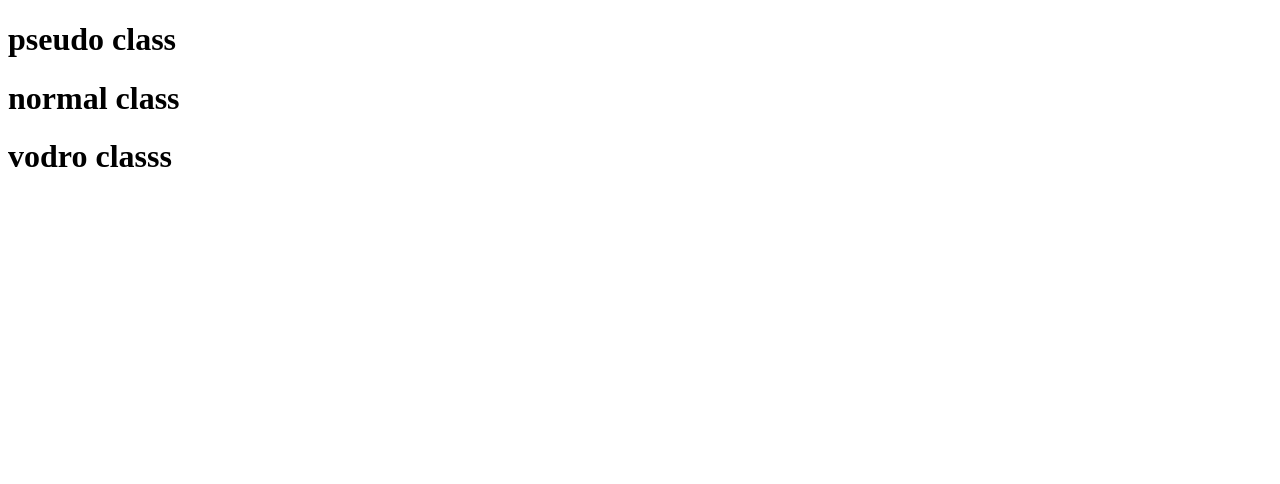
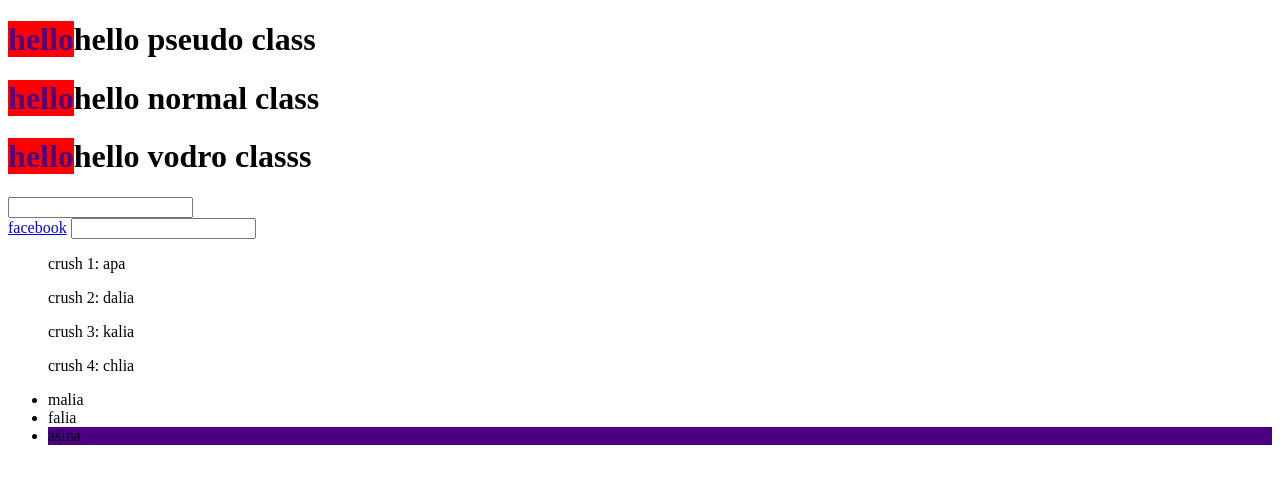
Before and after one commit to joyrambd/reset-pseudoclass, a plain HTML site: page index.html in a window 1280 px wide. Drawn offline with Linux system fonts and the light colour scheme.

Commit message:
last commit

```diff
--- a/index.html
+++ b/index.html
@@ -4,10 +4,55 @@
     <meta charset="UTF-8">
     <meta name="viewport" content="width=device-width, initial-scale=1.0">
     <title>Document</title>
+    <style>
+
+        .special-effect:hover{
+            color: indianred;
+            font-size: 30px;
+            background-color: lightcoral;
+        }
+        input:focus{
+            font-weight: 700;
+            font-size: 20px;
+            color: green;
+        }
+        li:last-child{
+            background-color: indigo;
+        }
+        h1::before{
+            content: "hello";
+            color: indigo;
+            background-color: red;
+
+
+        }
+        body {
+  counter-reset: crush;                       /* Set a counter named 'section', and its initial value is 0. */
+}
+
+p::before {
+  counter-increment: crush;                   /* Increment the value of section counter by 1 */
+  content: "crush " counter(crush) ": ";    /* Display the word 'Section ', the value of
+                                                   section counter, and a colon before the content
+                                                   of each h3 */
+    </style>
 </head>
 <body>
-    <h1>pseudo class</h1>
-    <h1>normal class </h1>
-    <h1>vodro classs</h1>
+    <h1>hello pseudo class</h1>
+    <h1>hello normal class </h1>
+    <h1 class="special-effect">hello vodro classs</h1>
+    <input name="email" type="text">
+    <br>
+    <a href="fb.com"> facebook</a>
+    <input name="password" type="text">
+    <ul>
+        <p>apa</p>
+        <p>dalia</p>
+        <p>kalia</p>
+        <p>chlia</p>
+        <li>malia</li>
+        <li>falia</li>
+        <li>asina</li>
+    </ul>
 </body>
 </html>
```
